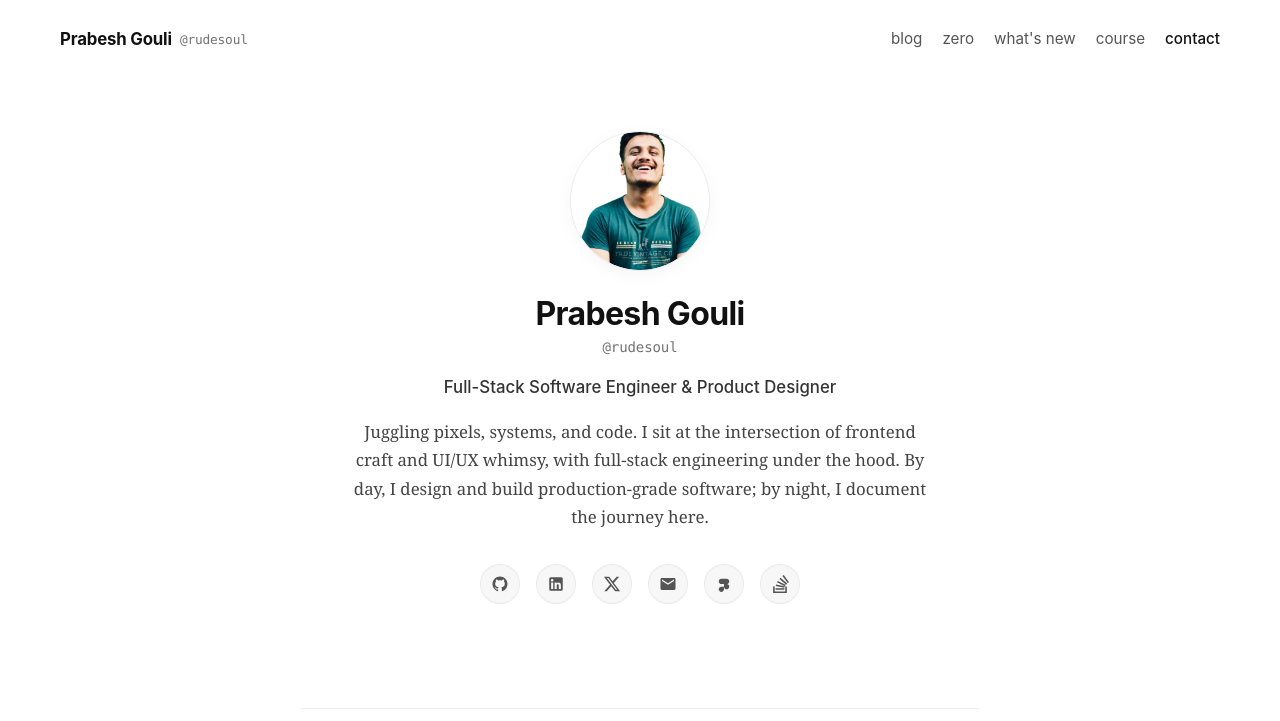
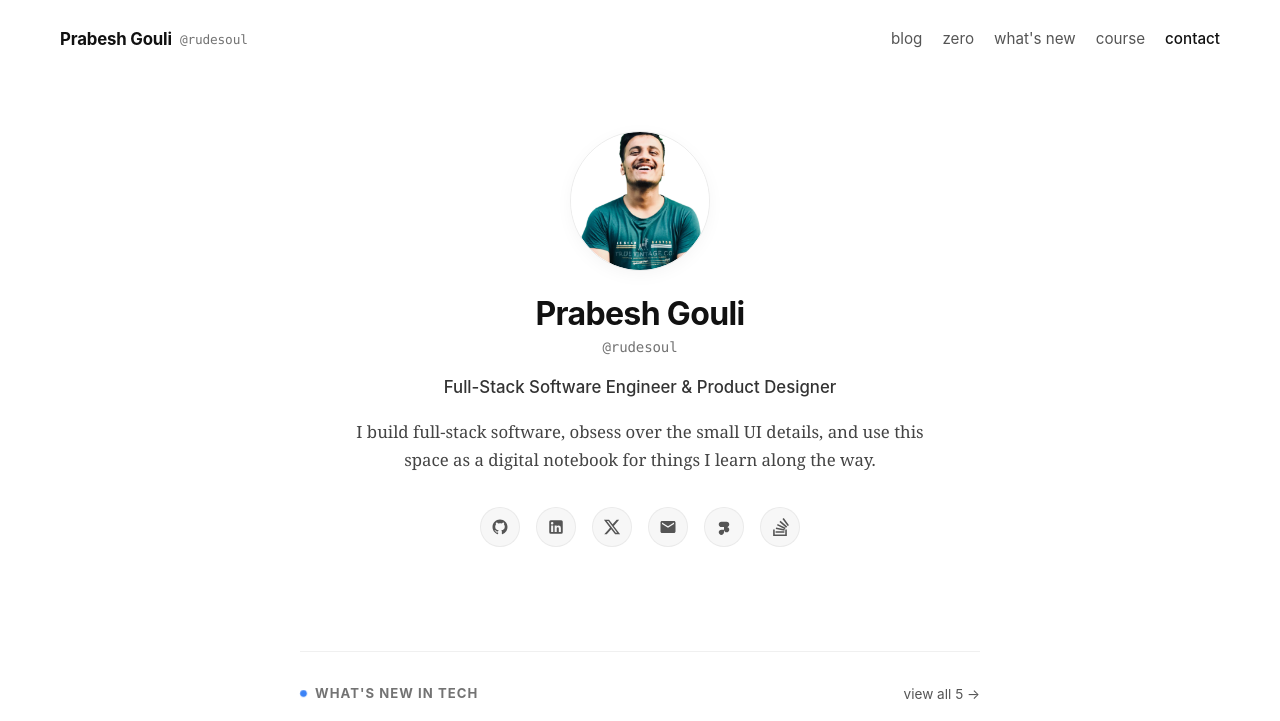
Before and after one commit to RudeSoul/rudesoul-portfolio-blog, a Gatsby site: page / in a window 1280 px wide. Shown: the top 721 px of the page. Built offline with nearby package versions, Linux system fonts and the light colour scheme; Gatsby itself is replaced by a stand-in of ours; some packages are replaced by stand-ins of ours; no server answers.

Commit message:
chore: update bio copy in profile card

```diff
--- a/src/components/profile.js
+++ b/src/components/profile.js
@@ -26,7 +26,7 @@ const Profile = () => {
       <p className="profile-role">Full-Stack Software Engineer & Product Designer</p>
 
       <p className="profile-des">
-        Juggling pixels, systems, and code. I sit at the intersection of frontend craft and UI/UX whimsy, with full-stack engineering under the hood. By day, I design and build production-grade software; by night, I document the journey here.
+        I build full-stack software, obsess over the small UI details, and use this space as a digital notebook for things I learn along the way.
       </p>
 
       <div className="profile-social">
```
